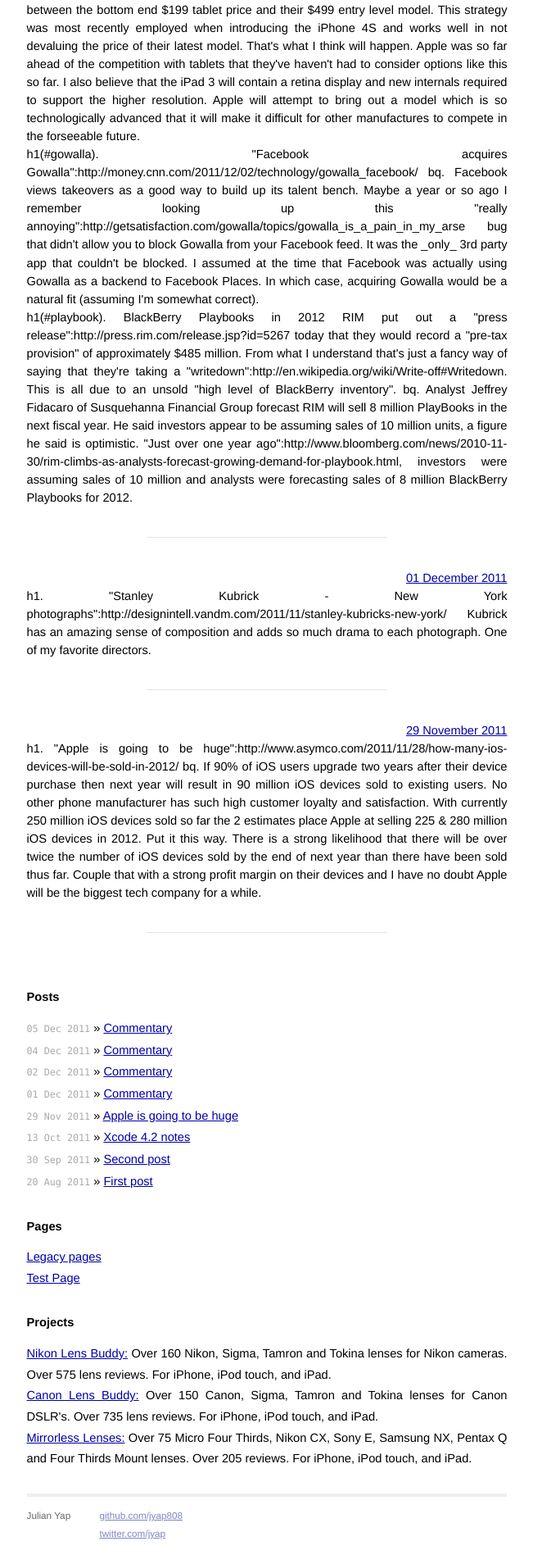
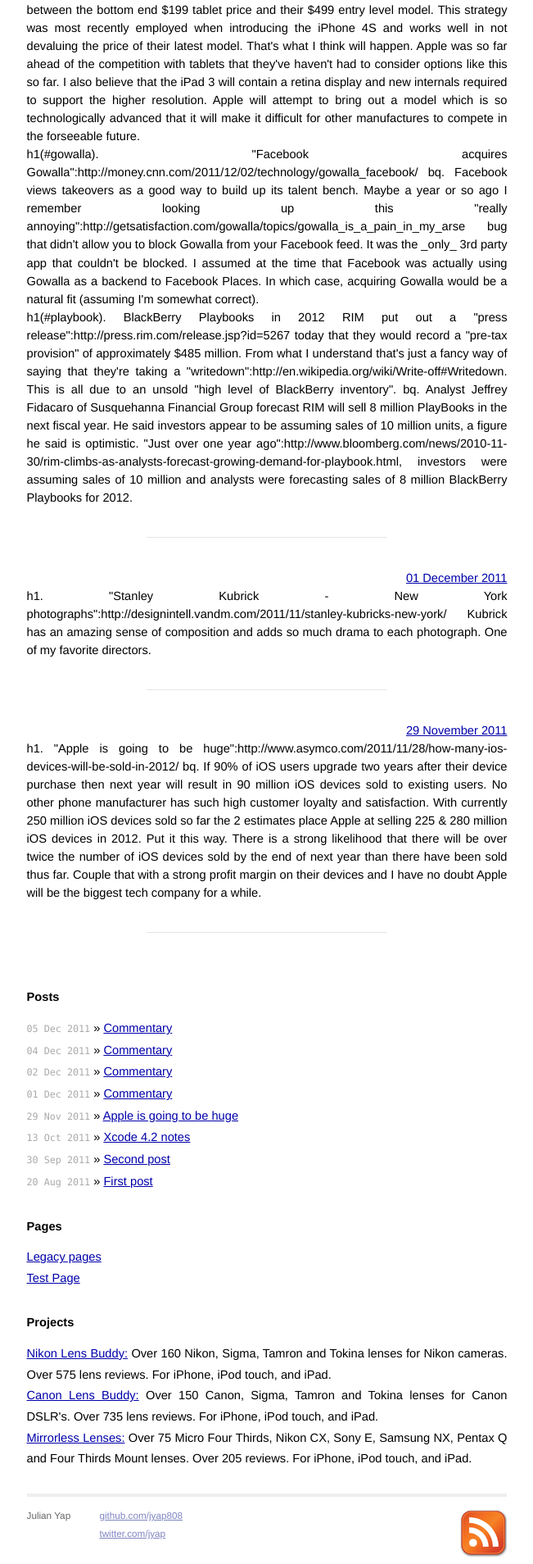
Before and after one commit to psykidellic/psykidellic.github.com, a Jekyll site: the page built from index.html, in a window 1280 px wide. Shown: the part 1435-3343 px from the top of the page at 82% size, without its empty margins (314-965 px from the left). Built offline with Jekyll 4.4.1, drawn with Linux system fonts in a browser that asks for light colours.

Commit message:
Add RSS feed

```diff
--- a/_layouts/default.html
+++ b/_layouts/default.html
@@ -4,6 +4,7 @@
    <meta http-equiv="content-type" content="text/html; charset=utf-8" />
    <title>{{ page.title }}</title>
    <meta name="author" content="Julian Yap" />
+   <link href="{{ site.baseurl }}atom.xml" rel="alternate" title="Julian Yap" type="application/atom+xml" />
 
    <!-- syntax highlighting CSS -->
    <link rel="stylesheet" href="{{ site.baseurl }}css/syntax.css" type="text/css" />
@@ -32,6 +33,11 @@
         <a href="http://twitter.com/jyap/">twitter.com/jyap</a><br />
       </p>
     </div>
+    <div class="rss">
+      <a href="{{ site.baseurl }}atom.xml">
+        <img src="{{ site.baseurl }}images/rss.png" alt="Subscribe to RSS Feed" />
+      </a>
+    </div>
   </div>
 </div>
 <!-- Analytics -->
```
Also changed, not shown: images/rss.png (added).
